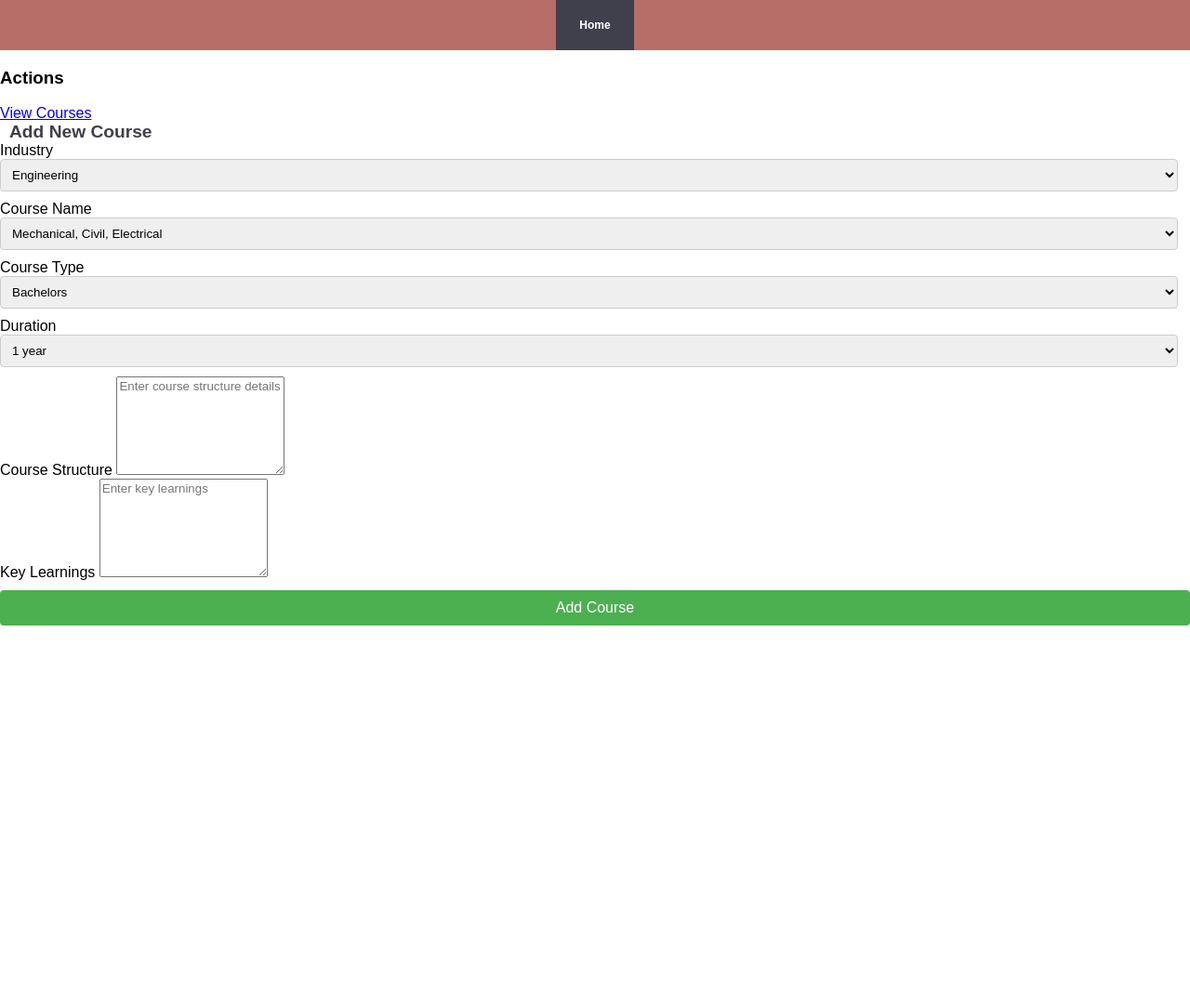
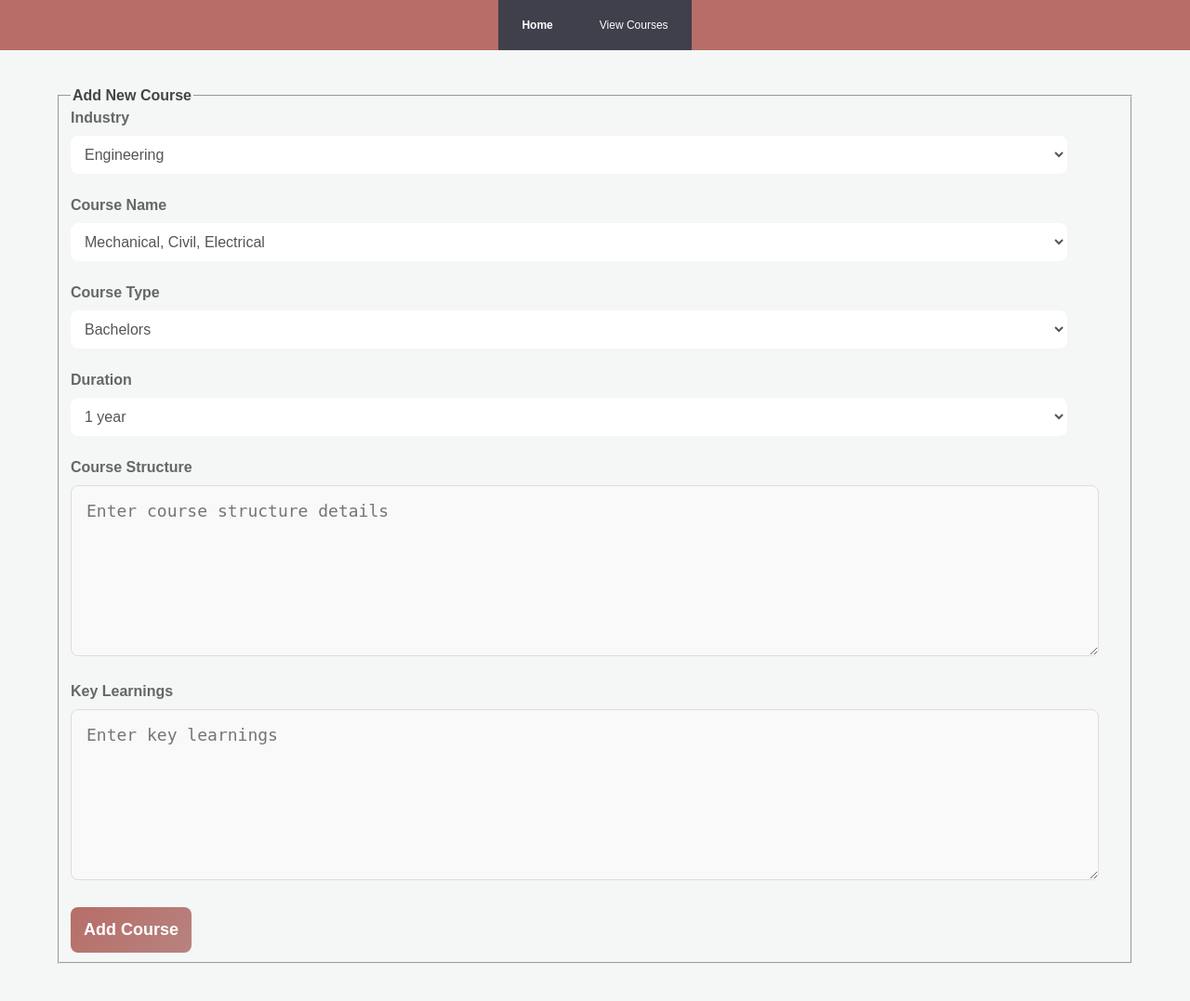
Before and after one commit to swin-adrian/PR-project, a Flask app: page /edproviderlanding in a window 1280 px wide. Shown: the whole page at 93% size. Before the commit the page ends 673 px from the top, so only its background shows below. Run offline with Flask 3, Linux system fonts and the light colour scheme; some libraries are stand-ins or nearby versions.

Commit message:
making sure it is uptodate

```diff
--- a/app/templates/edproviderlanding.html
+++ b/app/templates/edproviderlanding.html
@@ -4,7 +4,7 @@
     <meta charset="UTF-8">
     <meta name="viewport" content="width=device-width, initial-scale=1.0">
     <title>Course Information Form</title>
-    <link rel="stylesheet" type="text/css" href="static/css/style.css">
+    <link rel="stylesheet" type="text/css" href="../static/css/edprovider_style.css">
 </head>
 <body>
     <header>
@@ -12,6 +12,7 @@
             <!--Navigation menu in header as a list to apply more styles-->
             <div class="navi_menu">
                 <a class="active" href="index.html"><strong>Home</strong></a>
+                <a class="active" href="{{ url_for('edprovider.view_courses') }}" class="view-courses-btn">View Courses</a>
                 <!-- <a href="product.html"><strong>Products</strong></a>
                 <a href="enquire.html"><strong>Enquire</strong></a>
                 <a href="about.html"><strong>About</strong></a>
@@ -35,16 +36,11 @@
             {% endif %}
         {% endwith %}
         <div class="main-container">
-  <div class="side-section">
-                <h3>Actions</h3>
-                <a href="{{ url_for('edprovider.view_courses') }}" class="view-courses-btn">View Courses</a>
-
-            </div>
             </div>
     <div class="container">
         <form action="{{ url_for('edprovider.edproviderlanding') }}" method="POST">
             <fieldset class="form-fieldset">
-                <legend>Add New Course</legend>
+                <legend><strong>Add New Course</strong></legend>
 
             <!-- Industry Dropdown -->
             <div class="form-group">
```
